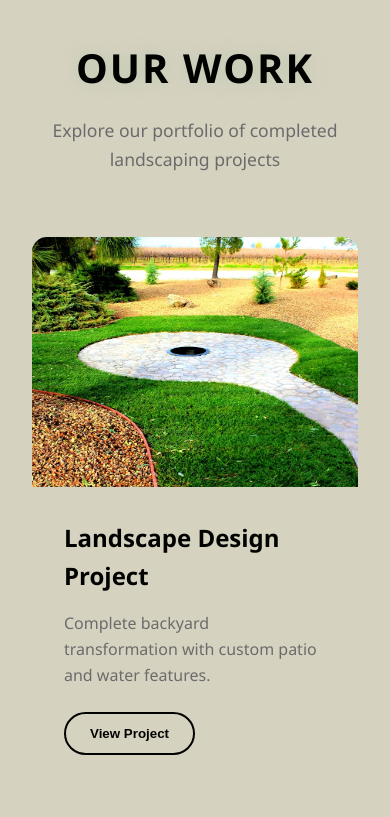
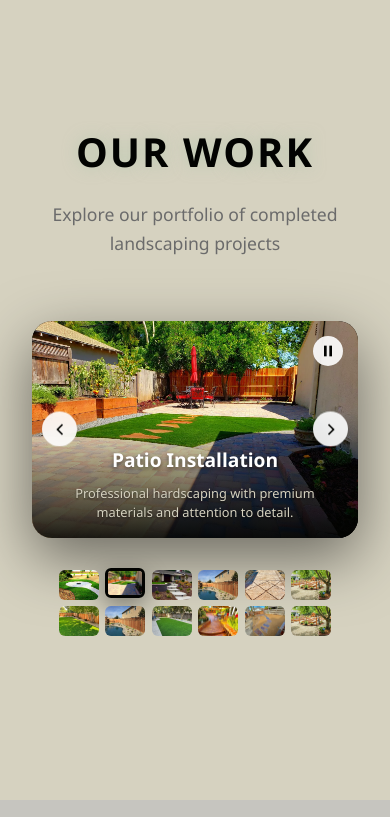
Before and after one commit to acnikzad/fluorescent-landscapes, a React (Create React App) app: page / in a window 390 px wide. Shown: the part 3060-3877 px from the top of the page. Built offline with nearby package versions, Linux system fonts and the light colour scheme; no server answers.

Commit message:
added new gallery

```diff
--- a/src/components/Gallery.js
+++ b/src/components/Gallery.js
@@ -1,4 +1,4 @@
-import React, { useState } from 'react';
+import React, { useState, useEffect, useCallback } from 'react';
 import '../styles/Gallery.css';
 import galleryImage1 from '../photos/rs=w_1280,h_853.jpg';
 import galleryImage2 from '../photos/rs=w_1280,h_960.jpg';
@@ -6,9 +6,17 @@ import galleryImage3 from '../photos/rs=w_1280,h_681.jpg';
 import galleryImage4 from '../photos/rs=w_2560,h_1920.jpg';
 import galleryImage5 from '../photos/rs=w_984,h_1749.jpg';
 import galleryImage6 from '../photos/rs=w_2560,h_1482.jpg';
+import galleryImage7 from '../photos/rs=w_2560,h_1920 (1).jpg';
+import galleryImage8 from '../photos/rs=w_2560,h_1920 (2).jpg';
+import galleryImage9 from '../photos/rs=w_2560,h_1920 (3).jpg';
+import galleryImage10 from '../photos/rs=w_1280,h_1707.jpg';
+import galleryImage11 from '../photos/rs=w_1280,h_1707 (1).jpg';
+import galleryImage12 from '../photos/rs=w_2560,h_1482.jpg';
 
 const Gallery = () => {
-  const [selectedImage, setSelectedImage] = useState(null);
+  const [currentIndex, setCurrentIndex] = useState(0);
+  const [isAutoPlaying, setIsAutoPlaying] = useState(true);
+  const [isModalOpen, setIsModalOpen] = useState(false);
 
   const galleryItems = [
     {
@@ -46,17 +54,74 @@ const Gallery = () => {
       image: galleryImage6,
       title: "Complete Landscape Overhaul",
       description: "Full property transformation from concept to completion."
+    },
+    {
+      id: 7,
+      image: galleryImage7,
+      title: "Modern Garden Design",
+      description: "Contemporary landscaping with clean lines and sustainable materials."
+    },
+    {
+      id: 8,
+      image: galleryImage8,
+      title: "Outdoor Living Space",
+      description: "Creating functional outdoor areas for entertainment and relaxation."
+    },
+    {
+      id: 9,
+      image: galleryImage9,
+      title: "Seasonal Landscaping",
+      description: "Year-round beauty with carefully selected plants and maintenance."
+    },
+    {
+      id: 10,
+      image: galleryImage10,
+      title: "Commercial Landscaping",
+      description: "Professional landscaping services for businesses and properties."
+    },
+    {
+      id: 11,
+      image: galleryImage11,
+      title: "Residential Design",
+      description: "Personalized landscape solutions for homeowners."
+    },
+    {
+      id: 12,
+      image: galleryImage12,
+      title: "Sustainable Landscaping",
+      description: "Eco-friendly designs that conserve resources and support local ecosystems."
     }
   ];
 
-  const openModal = (item) => {
-    setSelectedImage(item);
-    document.body.style.overflow = 'hidden'; // Prevent background scrolling
+  const nextSlide = useCallback(() => {
+    setCurrentIndex((prevIndex) =>
+      prevIndex === galleryItems.length - 1 ? 0 : prevIndex + 1
+    );
+  }, [galleryItems.length]);
+
+  const prevSlide = useCallback(() => {
+    setCurrentIndex((prevIndex) =>
+      prevIndex === 0 ? galleryItems.length - 1 : prevIndex - 1
+    );
+  }, [galleryItems.length]);
+
+  const goToSlide = (index) => {
+    if (index === currentIndex) return;
+    setCurrentIndex(index);
+  };
+
+  const toggleAutoPlay = () => {
+    setIsAutoPlaying(!isAutoPlaying);
+  };
+
+  const openModal = () => {
+    setIsModalOpen(true);
+    document.body.style.overflow = 'hidden';
   };
 
   const closeModal = () => {
-    setSelectedImage(null);
-    document.body.style.overflow = 'unset'; // Restore scrolling
+    setIsModalOpen(false);
+    document.body.style.overflow = 'unset';
   };
 
   const handleModalClick = (e) => {
@@ -64,6 +129,36 @@ const Gallery = () => {
       closeModal();
     }
   };
+
+  // Auto-rotation timer
+  useEffect(() => {
+    if (!isAutoPlaying) return;
+
+    const interval = setInterval(() => {
+      nextSlide();
+    }, 5000); // Change slide every 5 seconds
+
+    return () => clearInterval(interval);
+  }, [isAutoPlaying, nextSlide]);
+
+  // Keyboard navigation
+  useEffect(() => {
+    const handleKeyPress = (e) => {
+      if (e.key === 'ArrowLeft') {
+        prevSlide();
+      } else if (e.key === 'ArrowRight') {
+        nextSlide();
+      } else if (e.key === ' ') {
+        e.preventDefault();
+        toggleAutoPlay();
+      } else if (e.key === 'Escape') {
+        closeModal();
+      }
+    };
+
+    window.addEventListener('keydown', handleKeyPress);
+    return () => window.removeEventListener('keydown', handleKeyPress);
+  }, [prevSlide, nextSlide, toggleAutoPlay, closeModal]);
 
   return (
     <section id="gallery" className="gallery">
@@ -75,51 +170,101 @@ const Gallery = () => {
           </p>
         </div>
 
-        <div className="gallery-grid">
-          {galleryItems.map((item) => (
-            <div key={item.id} className="gallery-item">
-              <div className="gallery-image-container">
+        <div className="gallery-showcase">
+          {/* Main Display */}
+          <div className="gallery-main">
+            <div className="gallery-display" onClick={openModal}>
+              <img
+                src={galleryItems[currentIndex].image}
+                alt={galleryItems[currentIndex].title}
+                className="gallery-main-image"
+              />
+              <div className="gallery-overlay">
+                <div className="gallery-info">
+                  <h3 className="gallery-title">{galleryItems[currentIndex].title}</h3>
+                  <p className="gallery-description">{galleryItems[currentIndex].description}</p>
+                </div>
+              </div>
+            </div>
+
+            {/* Navigation Arrows */}
+            <button
+              className="gallery-nav gallery-nav-prev"
+              onClick={prevSlide}
+              aria-label="Previous image"
+            >
+              <svg width="24" height="24" viewBox="0 0 24 24" fill="none" stroke="currentColor" strokeWidth="2">
+                <path d="M15 18l-6-6 6-6"/>
+              </svg>
+            </button>
+
+            <button
+              className="gallery-nav gallery-nav-next"
+              onClick={nextSlide}
+              aria-label="Next image"
+            >
+              <svg width="24" height="24" viewBox="0 0 24 24" fill="none" stroke="currentColor" strokeWidth="2">
+                <path d="M9 18l6-6-6-6"/>
+              </svg>
+            </button>
+
+            {/* Auto-play Toggle */}
+            <button
+              className="gallery-autoplay-toggle"
+              onClick={toggleAutoPlay}
+              aria-label={isAutoPlaying ? "Pause slideshow" : "Play slideshow"}
+            >
+              {isAutoPlaying ? (
+                <svg width="20" height="20" viewBox="0 0 24 24" fill="currentColor">
+                  <rect x="6" y="4" width="4" height="16"/>
+                  <rect x="14" y="4" width="4" height="16"/>
+                </svg>
+              ) : (
+                <svg width="20" height="20" viewBox="0 0 24 24" fill="currentColor">
+                  <polygon points="5,3 19,12 5,21"/>
+                </svg>
+              )}
+            </button>
+          </div>
+
+          {/* Thumbnail Navigation */}
+          <div className="gallery-thumbnails">
+            {galleryItems.map((item, index) => (
+              <button
+                key={item.id}
+                className={`gallery-thumbnail ${index === currentIndex ? 'active' : ''}`}
+                onClick={() => goToSlide(index)}
+                aria-label={`Go to ${item.title}`}
+              >
                 <img
                   src={item.image}
                   alt={item.title}
-                  className="gallery-image"
-                  loading="lazy"
+                  className="thumbnail-image"
                 />
-              </div>
-              <div className="gallery-content">
-                <h3 className="gallery-title">{item.title}</h3>
-                <p className="gallery-description">{item.description}</p>
-                <button
-                  className="gallery-btn"
-                  onClick={() => openModal(item)}
-                >
-                  View Project
-                </button>
-              </div>
-            </div>
-          ))}
-        </div>
-
-        <div className="gallery-cta">
-          <button className="btn btn-primary">View Full Portfolio</button>
+                <div className="thumbnail-overlay">
+                  <span className="thumbnail-title">{item.title}</span>
+                </div>
+              </button>
+            ))}
+          </div>
         </div>
       </div>
 
-      {/* Modal */}
-      {selectedImage && (
+      {/* Full Size Modal */}
+      {isModalOpen && (
         <div className="modal-overlay" onClick={handleModalClick}>
           <div className="modal-content">
             <button className="modal-close" onClick={closeModal}>
               ×
             </button>
             <img
-              src={selectedImage.image}
-              alt={selectedImage.title}
+              src={galleryItems[currentIndex].image}
+              alt={galleryItems[currentIndex].title}
               className="modal-image"
             />
             <div className="modal-info">
-              <h3 className="modal-title">{selectedImage.title}</h3>
-              <p className="modal-description">{selectedImage.description}</p>
+              <h3 className="modal-title">{galleryItems[currentIndex].title}</h3>
+              <p className="modal-description">{galleryItems[currentIndex].description}</p>
             </div>
           </div>
         </div>
--- a/src/styles/Gallery.css
+++ b/src/styles/Gallery.css
@@ -1,17 +1,21 @@
 .gallery {
   padding: 5rem 0;
   background: #d6d2c0;
+  min-height: 100vh;
+  display: flex;
+  align-items: center;
 }
 
 .container {
-  max-width: 1200px;
+  max-width: 1400px;
   margin: 0 auto;
   padding: 0 2rem;
+  width: 100%;
 }
 
 .section-header {
   text-align: center;
-  margin-bottom: 4rem;
+  margin-bottom: 3rem;
 }
 
 .section-title {
@@ -29,111 +33,213 @@
   font-size: 1.1rem;
   text-align: center;
   max-width: 600px;
-  margin: 0 auto 3rem;
+  margin: 0 auto 2rem;
   line-height: 1.6;
 }
 
-.gallery-grid {
-  display: grid;
-  grid-template-columns: repeat(auto-fit, minmax(350px, 1fr));
+/* Gallery Showcase Layout */
+.gallery-showcase {
+  display: flex;
+  flex-direction: column;
   gap: 2rem;
-  margin-top: 3rem;
+  align-items: center;
 }
 
-.gallery-item {
-  background: var(--bg-primary);
-  border-radius: 15px;
+/* Main Display */
+.gallery-main {
+  position: relative;
+  width: 100%;
+  max-width: 1200px;
+  aspect-ratio: 16/9;
+  border-radius: 20px;
   overflow: hidden;
-  box-shadow: 0 10px 30px var(--shadow-light);
-  transition: all 0.3s ease;
-  border: 1px solid var(--color-gray);
+  box-shadow: 0 20px 60px rgba(0, 0, 0, 0.5);
+  background: #000000;
 }
 
-.gallery-item:hover {
-  transform: translateY(-10px);
-  box-shadow: 0 20px 40px var(--shadow-medium);
-  border-color: var(--accent-primary);
+.gallery-display {
+  position: relative;
+  width: 100%;
+  height: 100%;
+  overflow: hidden;
+  cursor: pointer;
 }
 
-.gallery-image-container {
-  position: relative;
-  height: 250px;
-  overflow: hidden;
+.gallery-main-image {
+  width: 100%;
+  height: 100%;
+  object-fit: cover;
 }
 
-.gallery-image {
+.gallery-overlay {
+  position: absolute;
+  bottom: 0;
+  left: 0;
+  right: 0;
+  background: linear-gradient(transparent, rgba(2, 3, 1, 0.9));
+  padding: 3rem 2rem 2rem;
+  color: #ffffff;
+}
+
+.gallery-info {
+  text-align: center;
+}
+
+.gallery-title {
+  font-size: 1.8rem;
+  font-weight: 600;
+  margin-bottom: 0.5rem;
+  color: #ffffff !important;
+  text-shadow: 0 2px 4px rgba(0, 0, 0, 0.5);
+}
+
+.gallery-description {
+  font-size: 1rem;
+  line-height: 1.5;
+  color: #d6d2c0 !important;
+  text-shadow: 0 1px 2px rgba(0, 0, 0, 0.5);
+  max-width: 600px;
+  margin: 0 auto;
+}
+
+/* Navigation Arrows */
+.gallery-nav {
+  position: absolute;
+  top: 50%;
+  transform: translateY(-50%);
+  background: rgba(255, 255, 255, 0.9);
+  border: none;
+  border-radius: 50%;
+  width: 50px;
+  height: 50px;
+  display: flex;
+  align-items: center;
+  justify-content: center;
+  cursor: pointer;
+  transition: all 0.3s ease;
+  color: #020301;
+  z-index: 10;
+  backdrop-filter: blur(10px);
+}
+
+.gallery-nav:hover {
+  background: rgba(255, 255, 255, 1);
+  transform: translateY(-50%) scale(1.1);
+  box-shadow: 0 4px 20px rgba(0, 0, 0, 0.3);
+}
+
+.gallery-nav-prev {
+  left: 20px;
+}
+
+.gallery-nav-next {
+  right: 20px;
+}
+
+.gallery-nav svg {
+  width: 24px;
+  height: 24px;
+}
+
+/* Auto-play Toggle */
+.gallery-autoplay-toggle {
+  position: absolute;
+  top: 20px;
+  right: 20px;
+  background: rgba(255, 255, 255, 0.9);
+  border: none;
+  border-radius: 50%;
+  width: 40px;
+  height: 40px;
+  display: flex;
+  align-items: center;
+  justify-content: center;
+  cursor: pointer;
+  transition: all 0.3s ease;
+  color: #020301;
+  z-index: 10;
+  backdrop-filter: blur(10px);
+}
+
+.gallery-autoplay-toggle:hover {
+  background: rgba(255, 255, 255, 1);
+  transform: scale(1.1);
+  box-shadow: 0 4px 20px rgba(0, 0, 0, 0.3);
+}
+
+/* Thumbnail Navigation */
+.gallery-thumbnails {
+  display: flex;
+  gap: 1rem;
+  flex-wrap: wrap;
+  justify-content: center;
+  max-width: 100%;
+  padding: 0 1rem;
+}
+
+.gallery-thumbnail {
+  position: relative;
+  width: 60px;
+  height: 45px;
+  border: none;
+  border-radius: 6px;
+  overflow: hidden;
+  cursor: pointer;
+  transition: all 0.3s ease;
+  background: none;
+  padding: 0;
+}
+
+.gallery-thumbnail:hover {
+  transform: translateY(-2px);
+  box-shadow: 0 8px 25px rgba(0, 0, 0, 0.3);
+}
+
+.gallery-thumbnail.active {
+  border: 3px solid #020301;
+  transform: translateY(-2px);
+  box-shadow: 0 8px 25px rgba(0, 0, 0, 0.4);
+}
+
+.thumbnail-image {
   width: 100%;
   height: 100%;
   object-fit: cover;
   transition: transform 0.3s ease;
 }
 
-.gallery-item:hover .gallery-image {
+.gallery-thumbnail:hover .thumbnail-image {
   transform: scale(1.1);
 }
 
-.gallery-content {
-  padding: 2rem;
+.thumbnail-overlay {
+  position: absolute;
+  bottom: 0;
+  left: 0;
+  right: 0;
+  background: rgba(2, 3, 1, 0.8);
+  padding: 0.25rem;
+  opacity: 0;
+  transition: opacity 0.3s ease;
 }
 
-.gallery-title {
-  font-size: 1.5rem;
-  font-weight: 600;
-  color: #020301 !important;
-  margin-bottom: 1rem;
+.gallery-thumbnail:hover .thumbnail-overlay {
+  opacity: 1;
 }
 
-.gallery-description {
-  color: #6b6b6b !important;
-  line-height: 1.6;
-  margin-bottom: 1.5rem;
+.thumbnail-title {
+  font-size: 0.7rem;
+  color: #ffffff;
+  text-align: center;
+  display: block;
+  line-height: 1.2;
+  font-weight: 500;
 }
 
-.gallery-btn {
-  background: transparent;
-  color: #020301 !important;
-  border: 2px solid #020301 !important;
-  padding: 0.75rem 1.5rem;
-  border-radius: 25px;
-  font-weight: 600;
-  cursor: pointer;
-  transition: all 0.3s ease;
-  text-decoration: none;
-  display: inline-block;
-}
-
-.gallery-btn:hover {
-  background: #020301 !important;
-  color: #d6d2c0 !important;
-  transform: translateY(-2px);
-  box-shadow: 0 6px 20px rgba(0, 0, 0, 0.2);
-}
-
-.gallery-content .gallery-item-title {
-  color: #020301 !important;
-  font-size: 1.2rem;
-  font-weight: 600;
-  margin-bottom: 0.5rem;
-}
-
-.gallery-view-btn {
-  background: transparent;
-  color: #020301 !important;
-  border: 2px solid #020301 !important;
-  padding: 0.75rem 1.5rem;
-  border-radius: 25px;
-  font-weight: 600;
-  cursor: pointer;
-  transition: all 0.3s ease;
-  text-decoration: none;
-  display: inline-block;
-}
-
-.gallery-view-btn:hover {
-  background: #020301 !important;
-  color: #d6d2c0 !important;
-  transform: translateY(-2px);
-  box-shadow: 0 6px 20px rgba(0, 0, 0, 0.2);
+/* CTA Button */
+.gallery-cta {
+  text-align: center;
+  margin-top: 2rem;
 }
 
 .gallery-cta .btn-primary {
@@ -147,6 +253,7 @@
   transition: all 0.3s ease;
   text-decoration: none;
   display: inline-block;
+  font-size: 1rem;
 }
 
 .gallery-cta .btn-primary:hover {
@@ -156,6 +263,130 @@
   box-shadow: 0 6px 20px rgba(0, 0, 0, 0.2);
 }
 
+/* Responsive Design */
+@media (max-width: 1024px) {
+  .gallery-main {
+    max-width: 800px;
+  }
+
+  .gallery-thumbnails {
+    gap: 0.75rem;
+  }
+
+  .gallery-thumbnail {
+    width: 55px;
+    height: 41px;
+  }
+}
+
+@media (max-width: 768px) {
+  .gallery {
+    padding: 3rem 0;
+  }
+
+  .section-title {
+    font-size: 2rem;
+  }
+
+  .gallery-main {
+    max-width: 100%;
+    aspect-ratio: 4/3;
+  }
+
+  .gallery-nav {
+    width: 40px;
+    height: 40px;
+  }
+
+  .gallery-nav-prev {
+    left: 10px;
+  }
+
+  .gallery-nav-next {
+    right: 10px;
+  }
+
+  .gallery-autoplay-toggle {
+    width: 35px;
+    height: 35px;
+    top: 15px;
+    right: 15px;
+  }
+
+  .gallery-overlay {
+    padding: 2rem 1rem 1rem;
+  }
+
+  .gallery-title {
+    font-size: 1.4rem;
+  }
+
+  .gallery-description {
+    font-size: 0.9rem;
+  }
+
+  .gallery-thumbnails {
+    gap: 0.5rem;
+    padding: 0 0.5rem;
+  }
+
+  .gallery-thumbnail {
+    width: 50px;
+    height: 38px;
+  }
+
+  .thumbnail-title {
+    font-size: 0.6rem;
+  }
+}
+
+@media (max-width: 480px) {
+  .container {
+    padding: 0 1rem;
+  }
+
+  .gallery-main {
+    aspect-ratio: 3/2;
+  }
+
+  .gallery-nav {
+    width: 35px;
+    height: 35px;
+  }
+
+  .gallery-nav svg {
+    width: 20px;
+    height: 20px;
+  }
+
+  .gallery-autoplay-toggle {
+    width: 30px;
+    height: 30px;
+  }
+
+  .gallery-autoplay-toggle svg {
+    width: 16px;
+    height: 16px;
+  }
+
+  .gallery-thumbnails {
+    gap: 0.4rem;
+  }
+
+  .gallery-thumbnail {
+    width: 40px;
+    height: 30px;
+  }
+
+  .gallery-title {
+    font-size: 1.2rem;
+  }
+
+  .gallery-description {
+    font-size: 0.8rem;
+  }
+}
+
 /* Modal Styles */
 .modal-overlay {
   position: fixed;
@@ -163,7 +394,7 @@
   left: 0;
   right: 0;
   bottom: 0;
-  background: rgba(0, 0, 0, 0.8);
+  background: rgba(0, 0, 0, 0.95);
   backdrop-filter: blur(10px);
   display: flex;
   align-items: center;
@@ -173,21 +404,21 @@
 }
 
 .modal-content {
-  background: var(--bg-primary);
+  background: #000000;
   border-radius: 15px;
-  max-width: 90vw;
-  max-height: 90vh;
+  max-width: 95vw;
+  max-height: 95vh;
   overflow: hidden;
   position: relative;
-  box-shadow: 0 20px 60px var(--shadow-dark);
+  box-shadow: 0 20px 60px rgba(0, 0, 0, 0.8);
 }
 
 .modal-close {
   position: absolute;
   top: 1rem;
   right: 1rem;
-  background: var(--accent-primary);
-  color: var(--text-primary);
+  background: rgba(255, 255, 255, 0.9);
+  color: #000000;
   border: none;
   border-radius: 50%;
   width: 40px;
@@ -199,81 +430,53 @@
 }
 
 .modal-close:hover {
-  background: var(--accent-hover);
+  background: rgba(255, 255, 255, 1);
   transform: scale(1.1);
 }
 
 .modal-image {
   width: 100%;
   height: auto;
-  max-height: 70vh;
+  max-height: 80vh;
   object-fit: contain;
 }
 
 .modal-info {
   padding: 2rem;
+  background: rgba(0, 0, 0, 0.9);
 }
 
 .modal-title {
-  font-size: 1.5rem;
+  font-size: 1.8rem;
   font-weight: 600;
-  color: var(--text-primary);
+  color: #ffffff;
   margin-bottom: 1rem;
+  text-align: center;
 }
 
 .modal-description {
-  color: var(--text-secondary);
+  color: #d6d2c0;
   line-height: 1.6;
+  text-align: center;
+  max-width: 600px;
+  margin: 0 auto;
 }
 
-.gallery-overlay {
-  position: absolute;
-  bottom: 0;
-  left: 0;
-  right: 0;
-  background: rgba(2, 3, 1, 0.85);
-  color: #ffffff;
-  padding: 1.5rem;
-  transform: translateY(100%);
-  transition: transform 0.3s ease;
-}
-
-.gallery-item:hover .gallery-overlay {
-  transform: translateY(0);
-}
-
-.gallery-overlay-content {
-  text-align: center;
-}
-
-.gallery-item-title {
-  color: #ffffff !important;
-  font-size: 1.2rem;
-  font-weight: 600;
-  margin-bottom: 0.5rem;
-  text-shadow: 0 1px 2px rgba(0, 0, 0, 0.5);
-}
-
-.gallery-item-description {
-  color: #d6d2c0 !important;
-  font-size: 0.9rem;
-  margin-bottom: 1rem;
-  line-height: 1.4;
-  text-shadow: 0 1px 2px rgba(0, 0, 0, 0.5);
-}
-
-/* Responsive design */
 @media (max-width: 768px) {
-  .gallery-grid {
-    grid-template-columns: 1fr;
-  }
-
   .modal-content {
-    max-width: 95vw;
-    max-height: 95vh;
+    max-width: 98vw;
+    max-height: 98vh;
   }
 
   .modal-info {
-    padding: 1rem;
+    padding: 1.5rem;
+  }
+
+  .modal-title {
+    font-size: 1.4rem;
+  }
+
+  .modal-description {
+    font-size: 0.9rem;
   }
 }
```
